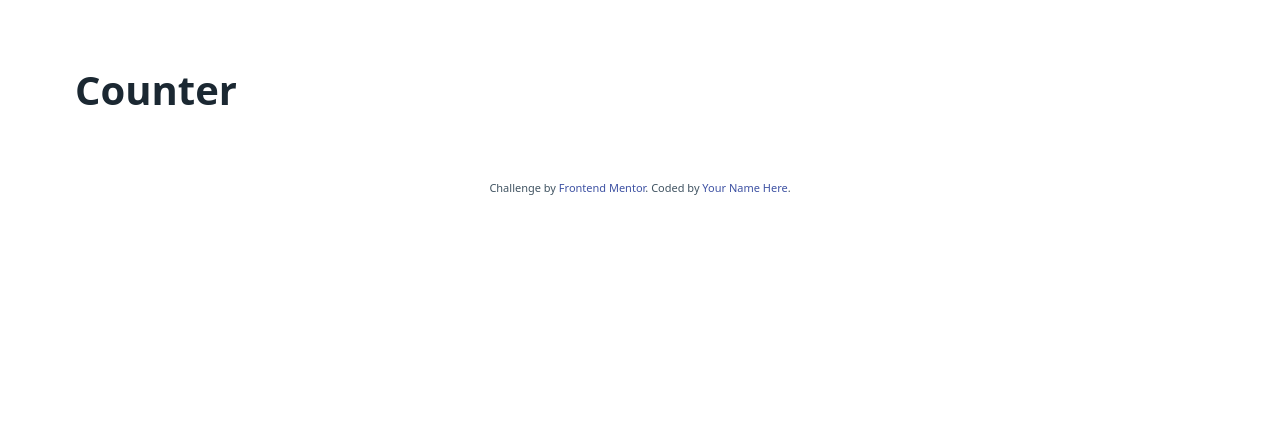
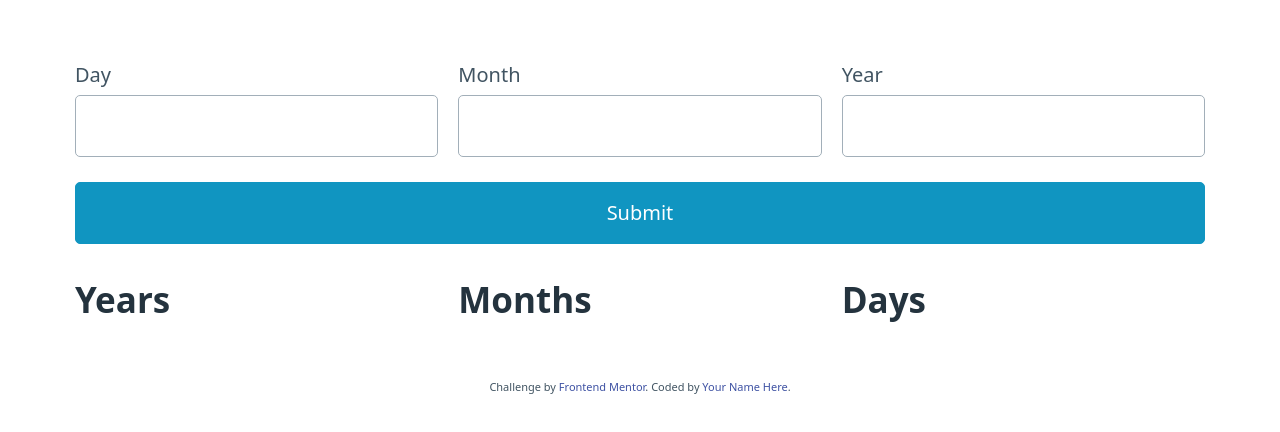
Before and after one commit to josenaldo/age-calculator-app, a React (Vite) app: page / in a window 1280 px wide. Shown: the top 432 px of the page. Built offline with nearby package versions, Linux system fonts and the light colour scheme.

Commit message:
:sparkles: feat: Vasic calculation using date-fns

```diff
--- a/src/App.jsx
+++ b/src/App.jsx
@@ -1,14 +1,50 @@
-import React from 'react'
+import { useState } from 'react'
 
 import Attribution from '@/components/Attribution'
+import DateForm from '@/components/DateForm'
+
+import { intervalToDuration } from 'date-fns'
 
 import './App.css'
 
 function App() {
+  const [day, setDay] = useState('')
+  const [month, setMonth] = useState('')
+  const [year, setYear] = useState('')
+
+  const setDate = (day, month, year) => {
+    const now = new Date()
+    const myDate = new Date(year, month - 1, day)
+
+    const duration = intervalToDuration({
+      start: myDate,
+      end: now,
+    })
+    console.log('duration', duration)
+
+    setYear(duration.years)
+    setMonth(duration.months)
+    setDay(duration.days)
+  }
+
   return (
     <div className="container">
       <main>
-        <h1>Counter</h1>
+        <DateForm setDate={setDate} />
+        <div className="grid">
+          <div>
+            <h2>Years</h2>
+            <p>{year}</p>
+          </div>
+          <div>
+            <h2>Months</h2>
+            <p>{month}</p>
+          </div>
+          <div>
+            <h2>Days</h2>
+            <p>{day}</p>
+          </div>
+        </div>
         <Attribution />
       </main>
     </div>
--- a/src/components/DateForm.jsx
+++ b/src/components/DateForm.jsx
@@ -0,0 +1,52 @@
+import { useState } from 'react'
+
+const DateForm = ({ setDate }) => {
+  const [day, setDay] = useState('')
+  const [month, setMonth] = useState('')
+  const [year, setYear] = useState('')
+
+  const handleSubmit = (event) => {
+    event.preventDefault()
+    setDate(day, month, year)
+  }
+
+  return (
+    <form onSubmit={handleSubmit}>
+      <div className="grid">
+        <label>
+          Day
+          <input
+            type="text"
+            id="day"
+            name="day"
+            value={day}
+            onChange={({ target }) => setDay(target.value)}
+          />
+        </label>
+        <label>
+          Month
+          <input
+            type="text"
+            id="month"
+            name="month"
+            value={month}
+            onChange={({ target }) => setMonth(target.value)}
+          />
+        </label>
+        <label>
+          Year
+          <input
+            type="text"
+            id="year"
+            name="year"
+            value={year}
+            onChange={({ target }) => setYear(target.value)}
+          />
+        </label>
+      </div>
+      <button type="submit">Submit</button>
+    </form>
+  )
+}
+
+export default DateForm
```
